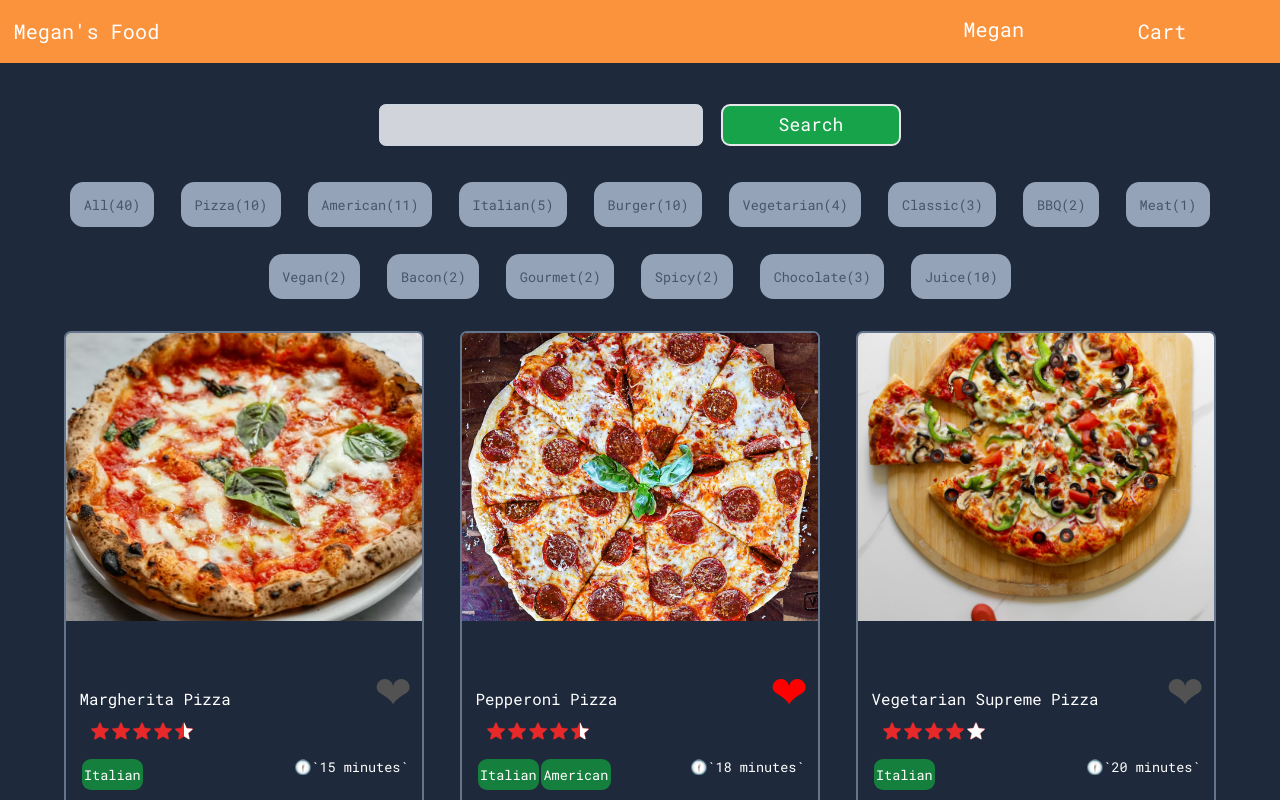
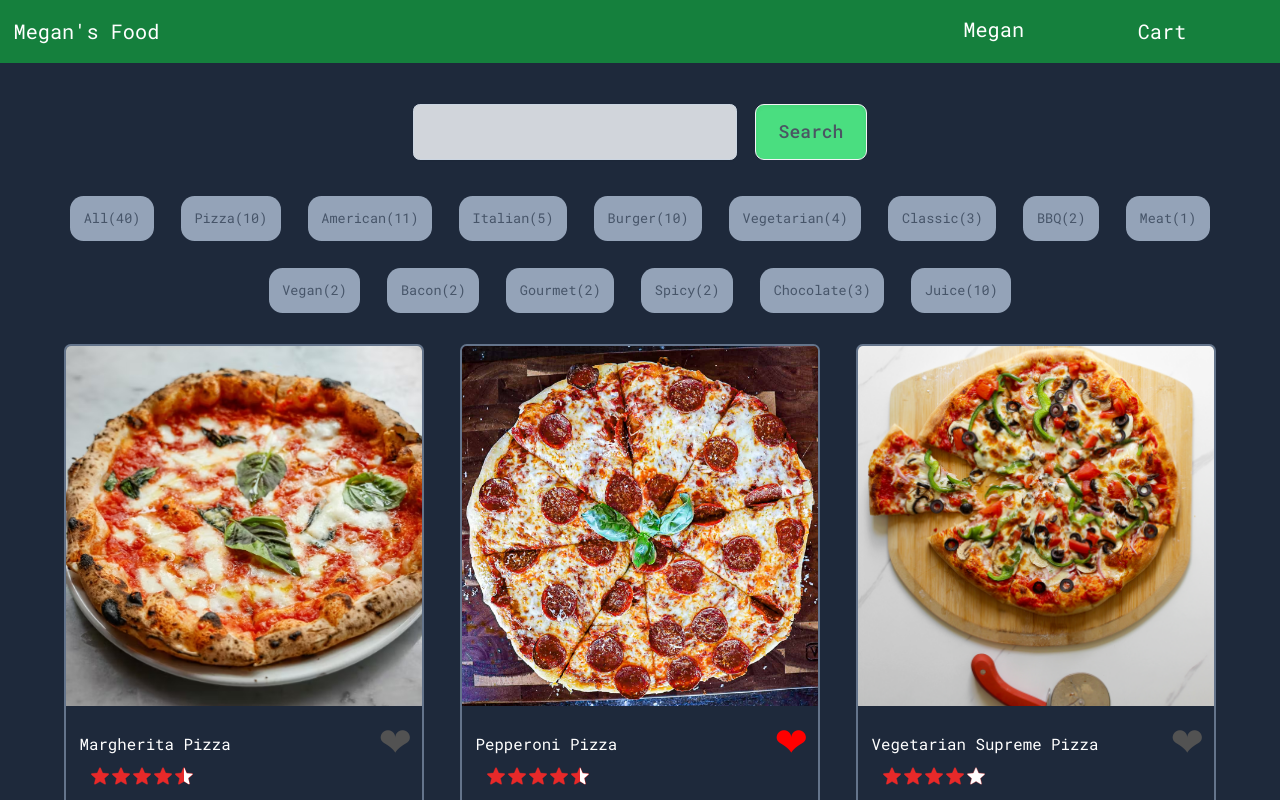
Before and after one commit to CodeMegan27/Food-Ordering-Website, a React (Create React App) app: page / in a window 1280 px wide. Shown: the top 800 px of the page. Built offline with nearby package versions, Linux system fonts and the light colour scheme.

Commit message:
FINAL PROJECT DONE

```diff
--- a/src/components/Search/Search.js
+++ b/src/components/Search/Search.js
@@ -26,10 +26,17 @@ export default function Search() {
         />
 
         <button
-          className="border-2 w-40 rounded-lg bg-green-600 text-white outline-none hover:bg-green-900"
+          className="relative px-5 py-3 overflow-hidden font-medium text-gray-600 bg-green-400 border border-gray-100 rounded-lg shadow-inner group"
           onClick={search}
         >
-          Search
+          <span class="absolute top-0 left-0 w-0 h-0 transition-all duration-200 border-t-2 border-gray-600 group-hover:w-full ease"></span>
+          <span class="absolute bottom-0 right-0 w-0 h-0 transition-all duration-200 border-b-2 border-gray-600 group-hover:w-full ease"></span>
+          <span class="absolute top-0 left-0 w-full h-0 transition-all duration-300 delay-200 bg-gray-600 group-hover:h-full ease"></span>
+          <span class="absolute bottom-0 left-0 w-full h-0 transition-all duration-300 delay-200 bg-gray-600 group-hover:h-full ease"></span>
+          <span class="absolute inset-0 w-full h-full duration-300 delay-300 bg-green-800 opacity-0 group-hover:opacity-100"></span>
+          <span class="relative transition-colors duration-300 delay-200 group-hover:text-white ease">
+            Search
+          </span>
         </button>
       </div>
     </div>
--- a/src/components/Tags/Tags.js
+++ b/src/components/Tags/Tags.js
@@ -1,5 +1,5 @@
 import React from 'react'
-import classes from './Tags.module.css'
+import './Tags.module.css'
 import { Link } from 'react-router-dom'
 
 export default function Tags({tags, forFoodPage}) {
@@ -11,7 +11,7 @@ export default function Tags({tags, forFoodPage}) {
     >
         {
             tags.map((tag) => (
-                <Link className='bg-slate-400 text-slate-600 m-3 p-3 rounded-xl text-xs' key={tag.name} to={`/tag/${tag.name}`}>
+                <Link className='bg-slate-400 text-slate-600 m-3 p-3 hover:bg-slate-700 hover:text-white rounded-xl text-xs' key={tag.name} to={`/tag/${tag.name}`}>
                     {tag.name}
                     {!forFoodPage && `(${tag.count})`}
                 </Link>
--- a/src/components/Thumnails/Thumbnails.module.css
+++ b/src/components/Thumnails/Thumbnails.module.css
@@ -1,8 +1,8 @@
 .favorite {
     position: absolute;
-    top: 5px;
+    top: 10px;
     right: 10px;
-    font-size: 45px;
+    font-size: 40px;
     margin: 0;
     color: red;
 }
@@ -44,3 +44,17 @@
     margin-top: 18px;
     background-color: whitesmoke;
 }
+
+.image {
+    height: 100%;
+    width: 100%;
+    object-fit: cover;
+    transition: all 1s ease-in-out !important;
+}
+
+.image:hover {
+    /* transform: translateX(1.5) !important; */
+    width: 200%;
+    overflow: hidden;
+    transform: rotate(10deg);
+}
--- a/src/components/Thumnails/Thumnails.js
+++ b/src/components/Thumnails/Thumnails.js
@@ -4,7 +4,7 @@ import classes from "./Thumbnails.module.css";
 import { Link } from "react-router-dom";
 import StarRating from "../StarRatings/StarRating";
 import Price from "../Price/Price";
-import "../../index.css"
+import "../../index.css";
 
 export default function Thumnails({ foods }) {
   return (
@@ -15,12 +15,14 @@ export default function Thumnails({ foods }) {
           className="w-80 card flex flex-col m-4 overflow-hidden border-2 border-slate-500 rounded-md text-white"
         >
           <Link to={`/food/${food.id}`} className={classes.link}>
-            <img
-              className="image object-cover h-64 w-full  overflow-hidden"
-              src={`/foods/${food.imageUrl}`}
-              alt={food.name}
-            />
-            <div className="relative mt-12 px-3 py-3 text-sm">
+            <div className="w-full h-80 bg-slate-200 overflow-hidden">
+              <img
+                className={classes.image}
+                src={`/foods/${food.imageUrl}`}
+                alt={food.name}
+              />
+            </div>
+            <div className="relative mt-3 px-3 py-3 text-sm">
               <div className={classes.name}>{food.name}</div>
               <span
                 className={`${classes.favorite} ${
--- a/src/components/header/Header.js
+++ b/src/components/header/Header.js
@@ -13,7 +13,7 @@ export default function Header() {
   const logout = () => { };
 
   return (
-    <header className="w-full h-14 bg-orange-400 text-white text-lg header fixed z-10 top-0">
+    <header className="w-full h-14 bg-green-700 text-white text-lg header fixed z-10 top-0">
       <div
         className="
       flex
--- a/tailwind.config.js
+++ b/tailwind.config.js
@@ -1,11 +1,9 @@
 /** @type {import('tailwindcss').Config} */
 
 module.exports = {
-  content: [
-    "./src/**/*.{js,jsx,ts,tsx}",
-  ],
+  content: ["./src/**/*.{js,jsx,ts,tsx}"],
   theme: {
     extend: {},
   },
   plugins: [],
-}
+};
```
